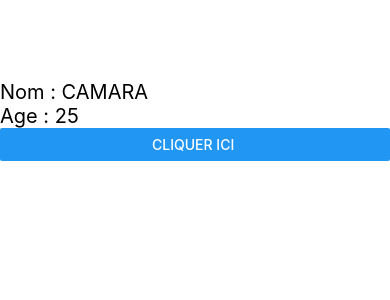
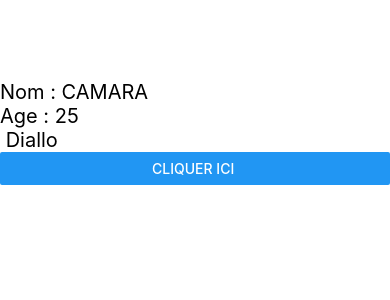
Before and after one commit to camara92/Atlas, a React Native app: screen / in a window 390 px wide. Shown: the top 300 px of the page. Built offline with nearby package versions, Linux system fonts and the light colour scheme.

Commit message:
fin hook usestate

```diff
--- a/App.js
+++ b/App.js
@@ -3,7 +3,8 @@ import { View, Text, StyleSheet, Button } from "react-native";
 //const name= "Daouda";
 // accessibilityLabel="Learn more about this purple button" : personne non voyant
 // event avec btn
-
+// input en react native
+// et propriétés : placeholder, length, max, min
 export default function App(){
 
     const obj = {
@@ -14,12 +15,15 @@ export default function App(){
     const handlePress =()=>{
       setInfo({
         name:"Daouda", age: 27
-      })
+      });
+
     }
+    const [name, setName] =useState("Diallo");
    return(
     <View style={styles.wrapper}>
       <Text style={styles.textFS20}>Nom : {info.name}  </Text>
       <Text style={styles.textFS20}>Age : {info.age} </Text>
+      <Text style={styles.textFS20}> { name} </Text>
       {/* <Button title="Cliquer ici " onPress={handlePress}/ > */}
 
       <Button title="Cliquer ici " onPress={ ()=> setInfo({
```
